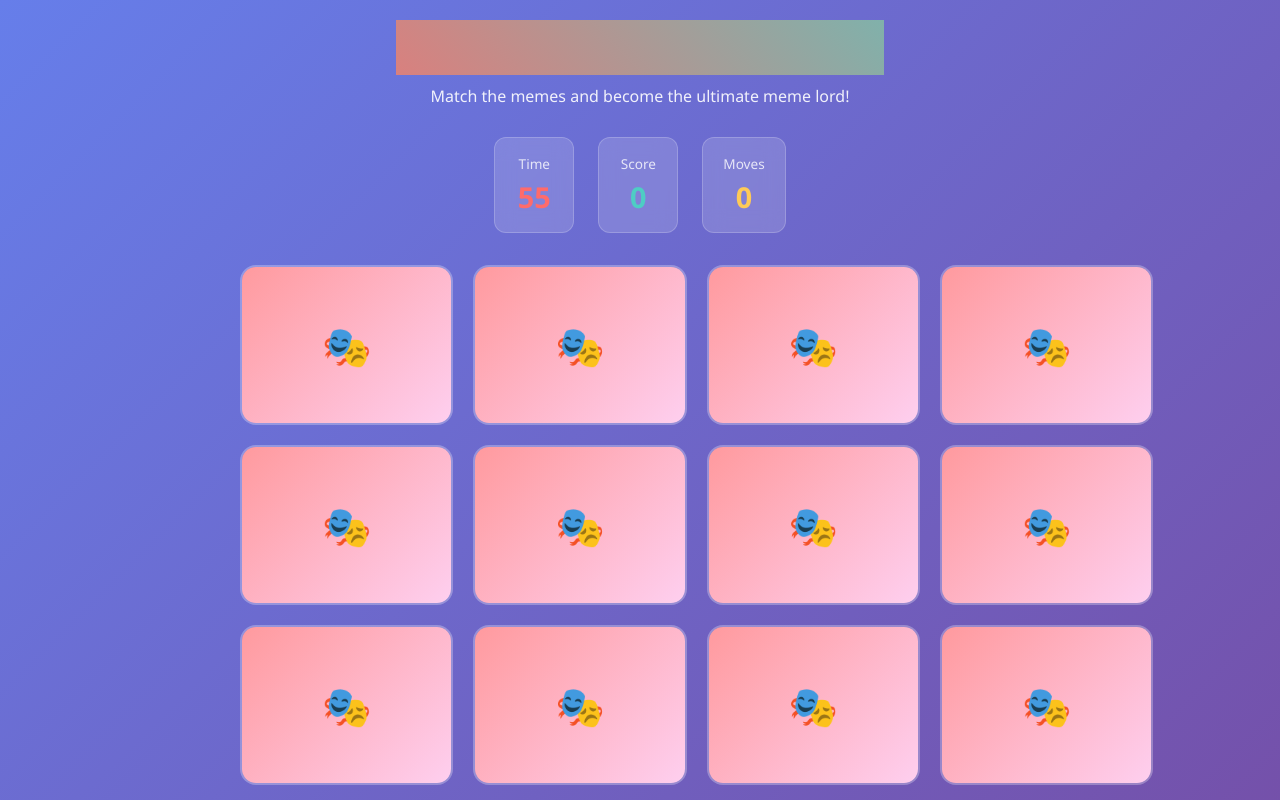
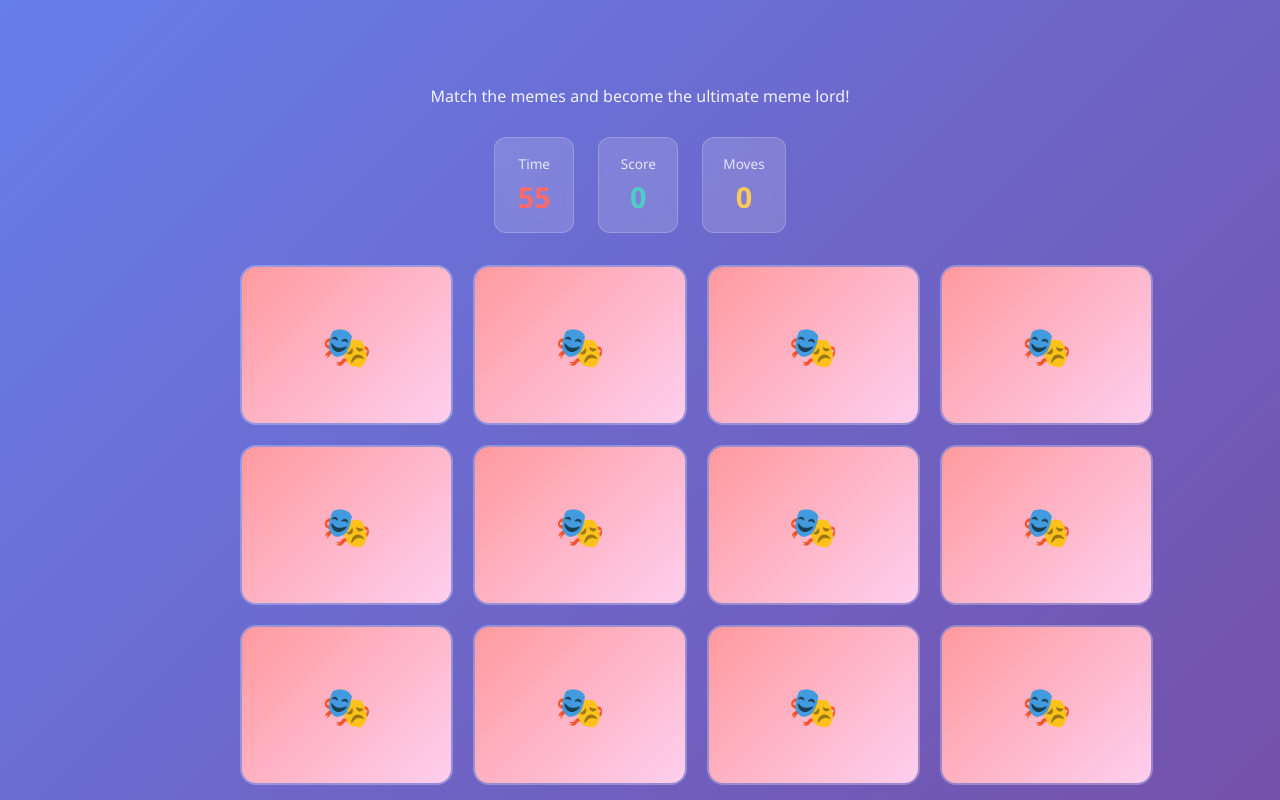
Before and after one commit to yuktaa-gaikwad/Meme-Matching-Game-S3, a plain HTML site: page index.html in a window 1280 px wide. Shown: the top 800 px of the page. Drawn offline with Linux system fonts and the light colour scheme.

Commit message:
Update style.css

```diff
--- a/style.css
+++ b/style.css
@@ -25,7 +25,6 @@
             font-size: 2.5rem;
             font-weight: 700;
             margin-bottom: 10px;
-            background: linear-gradient(45deg, #ff6b6b, #4ecdc4);
             background-size: 200% 200%;
             -webkit-text-fill-color: transparent;
             animation: gradientShift 3s ease infinite;
```
